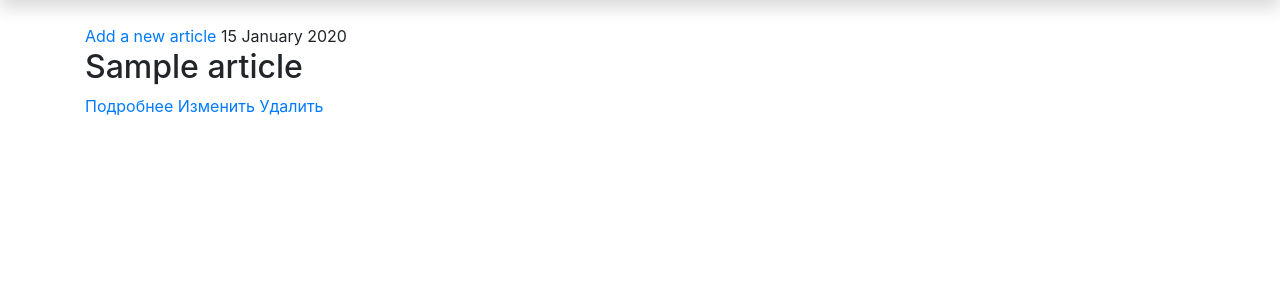
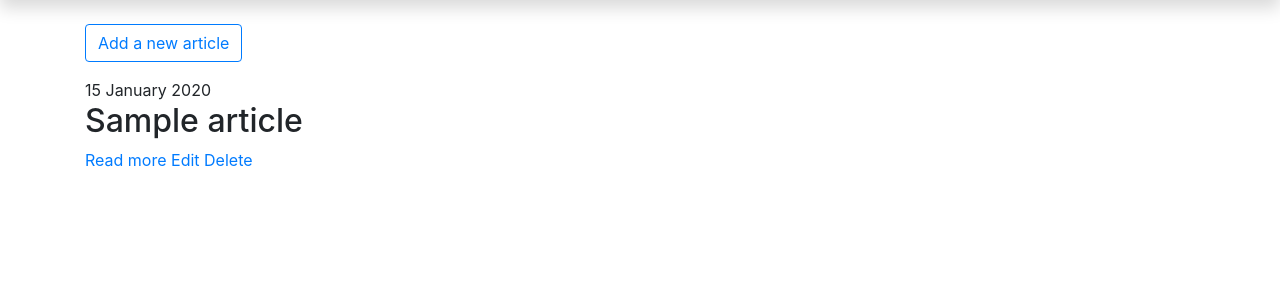
Before and after one commit to valeriisydorov/workout, a PHP site: page /index in a window 1280 px wide. Shown: the part 56-356 px from the top of the page. Run offline with PHP 8.4, Linux system fonts and the light colour scheme; the visitor is signed in with stand-in values (Sample User, id 1); tables that the repository leaves empty or names only in its code hold one stand-in row (values such as "Sample post"); some libraries are stand-ins or nearby versions.

Commit message:
Changing the structure of the post on the main page.

```diff
--- a/views/index.php
+++ b/views/index.php
@@ -1,14 +1,18 @@
 <?php if (is_auth()): ?>
-    <a href="<?= ROOT ?>/add">Add a new article</a>
+    <p>
+        <a href="<?= ROOT ?>/add" class="btn btn-outline-primary">Add a new article</a>
+    </p>
 <?php endif; ?>
 
 <?php foreach ($articles as $article): ?>
-    <time><?= date('j F Y', strtotime($article['date'])) ?></time>
-    <h2><?= $article['title'] ?></h2>
-    <a href="<?= ROOT ?>/view/<?= $article['id'] ?>">Подробнее</a>
-    <?php if (is_auth()): ?>
-        <a href="<?= ROOT ?>/edit/<?= $article['id'] ?>">Изменить</a>
-        <a href="<?= ROOT ?>/delete/<?= $article['id'] ?>"
-           onclick="return confirm('Are you sure you want to delete this article?')">Удалить</a>
-    <?php endif; ?>
+    <div class="mb-4">
+        <time><?= date('j F Y', strtotime($article['date'])) ?></time>
+        <h2><?= $article['title'] ?></h2>
+        <a href="<?= ROOT ?>/view/<?= $article['id'] ?>">Read more</a>
+        <?php if (is_auth()): ?>
+            <a href="<?= ROOT ?>/edit/<?= $article['id'] ?>">Edit</a>
+            <a href="<?= ROOT ?>/delete/<?= $article['id'] ?>"
+               onclick="return confirm('Are you sure you want to delete this article?')">Delete</a>
+        <?php endif; ?>
+    </div>
 <?php endforeach; ?>
```
